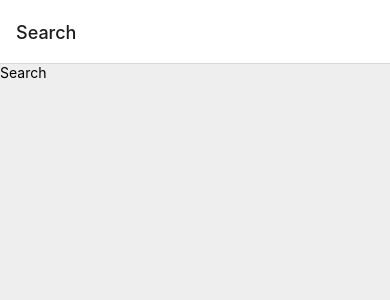
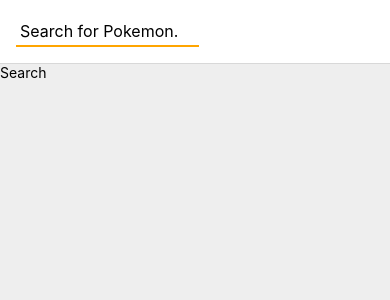
Before and after one commit to LoneHippie/masterdex-native-deprecated, a React Native app: screen / in a window 390 px wide. Shown: the top 300 px of the page. Built offline with nearby package versions, Linux system fonts and the light colour scheme.

Commit message:
implimented custom header for navigation on search page

```diff
--- a/App.js
+++ b/App.js
@@ -5,6 +5,8 @@
 import SearchScreen from './src/screens/SearchScreen';
 import TeamScreen from './src/screens/TeamScreen';
 import PokemonScreen from './src/screens/PokemonScreen';
+
+import HeaderBar from './src/components/HeaderBar';
 
 const App = () => {
 
@@ -16,7 +18,9 @@
 				<Stack.Screen
 					name="Search"
 					component={ SearchScreen }
-					options={{ title: 'Search' }}
+					options={{
+						headerTitle: (props) => <HeaderBar {...props} />
+					}}
 				/>
 				<Stack.Screen
 					name="Team"
--- /dev/null
+++ b/src/components/HeaderBar.js
@@ -0,0 +1,49 @@
+import React, { useState } from 'react';
+import { View, StyleSheet, TextInput, TouchableOpacity } from 'react-native';
+import Icon from 'react-native-vector-icons/FontAwesome';
+
+const HeaderBar = (props) => {
+
+    const [ search, setSearch ] = useState('');
+
+    return (
+        <View style={styles.header}>
+            <View style={styles.searchbar}>
+                <TextInput
+                    style={styles.input}
+                    placeholder={'Search for Pokemon...'}
+                    value={search}
+                    onChangeText={(text) => setSearch(text)}
+                />
+                <TouchableOpacity style={styles.searchBtn} onPress={() => console.log(search)}>
+                    <Icon name={"search"} size={20} color={"#FFFFFF"} />
+                </TouchableOpacity>
+            </View>
+        </View>
+    )
+};
+
+export default HeaderBar;
+
+const styles = StyleSheet.create({
+    header: {
+        display: 'flex',
+        flexDirection: 'row',
+        width: '95%'
+    },
+    searchbar: {
+        display: 'flex',
+        flexDirection: 'row',
+        width: '70%',
+        padding: 4,
+        borderBottomWidth: 2,
+        borderBottomColor: 'orange'
+    },
+    input: {
+        width: '90%',
+        fontSize: 16
+    },
+    searchBtn: {
+        width: '10%'
+    }
+})
--- a/src/screens/PokemonScreen.js
+++ b/src/screens/PokemonScreen.js
@@ -4,12 +4,16 @@
 import PokemonScreenTabInfo from './PokemonScreenTabInfo';
 import PokemonScreenTabMoves from './PokemonScreenTabMoves';
 
+import HeaderBar from '../components/HeaderBar';
+
 const PokemonScreen = () => {
 
     const Tab = createBottomTabNavigator();
 
     return (
-        <Tab.Navigator>
+        <Tab.Navigator
+            initialRouteName="Info"
+        >
             <Tab.Screen
                 name="Info"
                 component={ PokemonScreenTabInfo }
@@ -22,4 +26,8 @@
     )
 };
 
+PokemonScreen.navigationOptions = ({ navigation }) => {
+    header: <HeaderBar />
+}
+
 export default PokemonScreen;
```
